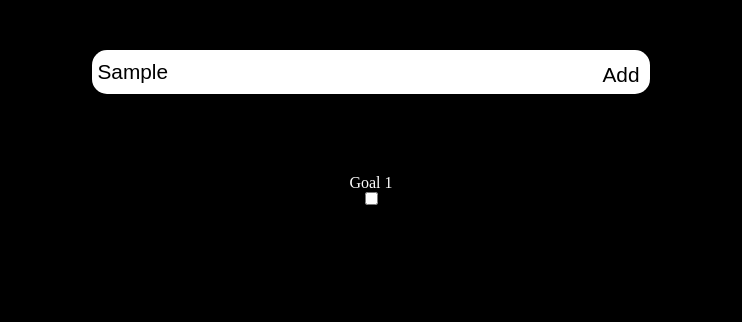
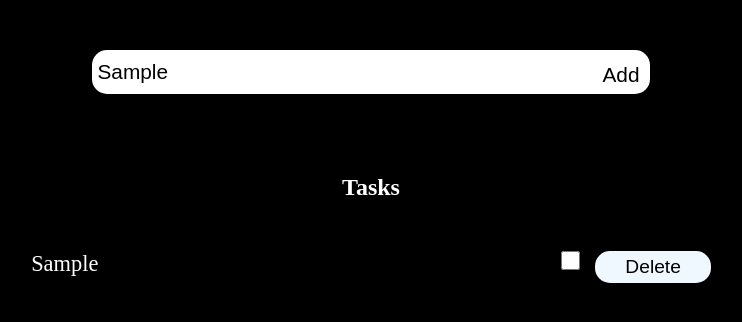
Before and after one commit to DragunovProg/TaskManager, a plain HTML site: page index.html in a window 1280 px wide. Both pictures are taken after typing "Sample" into the empty fields and a click on the button "Add". Shown: the whole page, without its empty margins (269-1011 px from the left). Drawn offline with Linux system fonts and the light colour scheme.

Commit message:
add task handle and checkbox complete button and  delete button

```diff
--- a/scripts/index.js
+++ b/scripts/index.js
@@ -1,5 +1,47 @@
-const taskListDiv = document.querySelector('.task-list');
+const goalText = document.querySelector('.goal-text');
+const taskList = document.querySelector('.task-list');
+
+
 
 document.querySelector('.btn-add').addEventListener('click', ()=> {
-    taskListDiv.innerHTML = "<div class=\"task-title\">Goal 1</div><input type=\"checkbox\" name=\"tast-complete\" id=\"task-complete-checkbox\"></div>";
+    if(goalText.value != '') {
+        console.log(goalText.value);
+        const taskElement = document.createElement('div');
+        const taskTitle = document.createElement('div');
+        const completeCheckbox = document.createElement('input');
+        const deleteButton = document.createElement('button');
+
+
+
+        taskElement.classList.add('task-element');
+        taskTitle.classList.add('task-title')
+
+        completeCheckbox.id = 'checkbox-complete';
+        completeCheckbox.type = 'checkbox';
+
+
+        deleteButton.classList.add('btn-del');
+        deleteButton.innerText = "Delete"
+
+
+        taskElement.appendChild(taskTitle);
+        taskElement.appendChild(completeCheckbox);
+        taskElement.appendChild(deleteButton);
+
+        deleteButton.onclick = (event)=> {
+            event.currentTarget.closest('.task-element').remove();
+        }
+
+        completeCheckbox.onchange = (event)=> {
+            if(event.currentTarget.checked) {
+                taskTitle.style.textDecoration = 'line-through';
+            } else {
+                taskTitle.style.textDecoration = 'none';
+
+            }
+        }
+
+        taskTitle.innerText = goalText.value;
+        taskList.appendChild(taskElement);
+    }
 })
--- a/styles/style.scss
+++ b/styles/style.scss
@@ -46,6 +46,37 @@ body {
             align-items: center;
             margin: 80px auto;
             color: white;
+
+            .task-element {
+                margin: 50px 0 0 0;
+                width: 800px;
+                display: flex;
+                justify-content: center;
+                font-size: 1.4rem;
+
+                .task-title {
+                    width: 500px;
+                    margin-right: 30px;
+                }
+
+                #checkbox-complete {
+                    width: 100px;
+                    margin-top: 10px auto;
+                    width: 1.2rem;
+                    height: 1.2rem;
+                    border-radius: 25px;
+                }
+
+                .btn-del {
+                    margin-left: 15px;
+                    background-color: aliceblue;
+                    font-size: 1.2rem;
+                    padding: 5px 30px;
+                    color: black;
+                    border-radius: 15px;
+                    border: none;
+                }
+            }
         }
     }
 }
```
Also changed, not shown: index.html (+1 -4 lines), styles/style.css, 1 other file.
